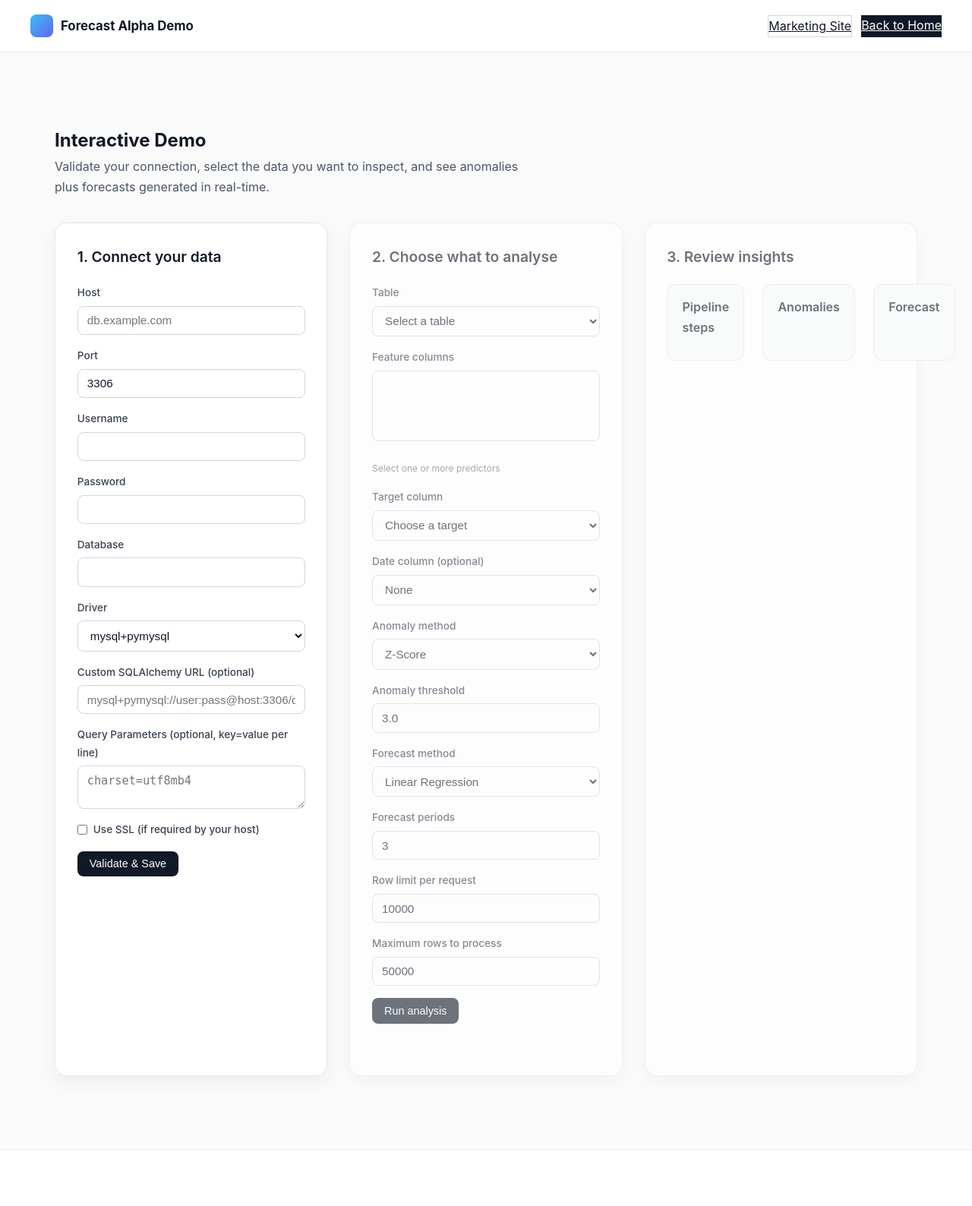
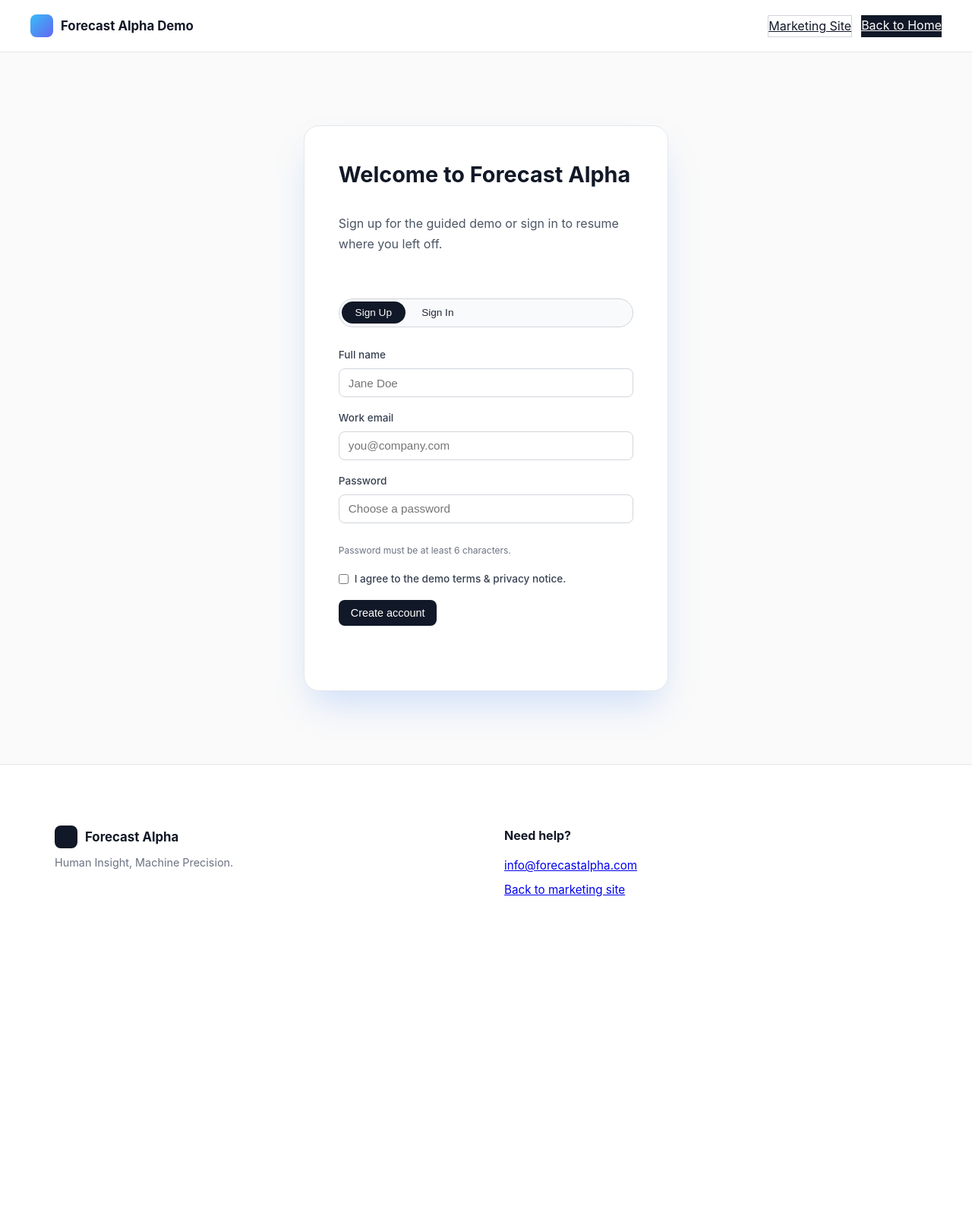
Before and after one commit to Hishamkhashman1/forecast-alpha, a Flask app: page /demo in a window 1280 px wide. Shown: the top 1588 px of the page at 76% size. After the commit the page ends 1181 px from the top, so only its background shows below. Run offline with Flask 3, Linux system fonts and the light colour scheme; lists and menus that the app fills with data are empty.

Commit message:
working on demo page, sign in sign up

```diff
--- a/backend/static/css/style.css
+++ b/backend/static/css/style.css
@@ -12,6 +12,87 @@
   color: #111827;
   line-height: 1.7;
   scroll-behavior: smooth;
+}
+
+body.demo-page {
+  background-color: #f8fafc;
+}
+
+.demo-main {
+  min-height: calc(100vh - 80px);
+}
+
+.auth-container {
+  display: flex;
+  justify-content: center;
+  align-items: center;
+  min-height: 70vh;
+}
+
+.auth-card {
+  background: #ffffff;
+  border: 1px solid #e5e7eb;
+  border-radius: 20px;
+  padding: 2.5rem 2.8rem;
+  max-width: 480px;
+  width: 100%;
+  box-shadow: 0 25px 50px -12px rgba(59, 130, 246, 0.25);
+  display: flex;
+  flex-direction: column;
+  gap: 1.6rem;
+}
+
+.auth-card h1 {
+  font-size: 1.8rem;
+  font-weight: 700;
+  color: #111827;
+}
+
+.auth-toggle {
+  display: inline-flex;
+  border: 1px solid #d1d5db;
+  border-radius: 999px;
+  padding: 0.2rem;
+  background: #f9fafb;
+  gap: 0.25rem;
+}
+
+.auth-toggle button {
+  border-radius: 999px;
+  font-size: 0.85rem;
+  padding: 0.45rem 1.1rem;
+}
+
+.auth-toggle button[aria-pressed="true"] {
+  background: #111827;
+  color: #f9fafb;
+  border: none;
+}
+
+.auth-toggle button[aria-pressed="false"] {
+  background: transparent;
+  color: #1f2937;
+  border: none;
+}
+
+.auth-toggle button[aria-pressed="false"]:hover {
+  background: rgba(15, 23, 42, 0.06);
+}
+
+.hidden {
+  display: none !important;
+}
+
+.portal-header {
+  display: flex;
+  justify-content: space-between;
+  align-items: flex-start;
+  margin-bottom: 2rem;
+}
+
+.portal-actions {
+  display: flex;
+  gap: 0.75rem;
 }
 
 /* === GLOBAL CONTAINER === */
--- a/backend/static/js/demo.js
+++ b/backend/static/js/demo.js
@@ -1,4 +1,5 @@
 const state = {
+  user: null,
   connectionId: null,
   tables: [],
 };
@@ -7,13 +8,13 @@
   if (!raw) return undefined;
   const options = {};
   const lines = raw.split(/\r?\n/);
-  lines.forEach((line) => {
+  for (const line of lines) {
     const trimmed = line.trim();
-    if (!trimmed) return;
+    if (!trimmed) continue;
     const [key, ...rest] = trimmed.split("=");
-    if (!key || rest.length === 0) return;
+    if (!key || rest.length === 0) continue;
     options[key.trim()] = rest.join("=").trim();
-  });
+  }
   return Object.keys(options).length ? options : undefined;
 }
 
@@ -94,23 +95,20 @@
     const timestamp = document.createElement("td");
     timestamp.textContent = anomaly.timestamp;
     const value = document.createElement("td");
-    value.textContent = anomaly.value != null ? anomaly.value.toFixed(2) : "-";
+    value.textContent = anomaly.value != null ? Number(anomaly.value).toFixed(2) : "-";
     const severity = document.createElement("td");
     const badge = document.createElement("span");
     badge.classList.add("badge", anomaly.severity || "medium");
     badge.textContent = anomaly.severity || "medium";
     severity.appendChild(badge);
     const score = document.createElement("td");
-    const z = anomaly.z_score;
-    const alt = anomaly.score;
-    if (typeof z === "number") {
-      score.textContent = z.toFixed(2);
-    } else if (typeof alt === "number") {
-      score.textContent = alt.toFixed(3);
+    if (typeof anomaly.z_score === "number") {
+      score.textContent = anomaly.z_score.toFixed(2);
+    } else if (typeof anomaly.score === "number") {
+      score.textContent = anomaly.score.toFixed(3);
     } else {
       score.textContent = "-";
     }
-
     row.append(timestamp, value, severity, score);
     body.appendChild(row);
   });
@@ -136,7 +134,7 @@
     const dateCell = document.createElement("td");
     dateCell.textContent = point.date;
     const predictionCell = document.createElement("td");
-    predictionCell.textContent = point.prediction != null ? point.prediction.toFixed(2) : "-";
+    predictionCell.textContent = point.prediction != null ? Number(point.prediction).toFixed(2) : "-";
     row.append(dateCell, predictionCell);
     body.appendChild(row);
   });
@@ -156,36 +154,19 @@
   return data;
 }
 
-function enableDemoScroll() {
-  const launchButton = document.getElementById("launch-demo");
-  const scrollButtons = document.querySelectorAll("[data-scroll]");
-  const scrollToTarget = (target) => {
-    if (!target) return;
-    const section = document.querySelector(target);
-    if (section) {
-      section.scrollIntoView({ behavior: "smooth" });
-    }
-  };
-  if (launchButton) {
-    launchButton.addEventListener("click", (event) => {
-      event.preventDefault();
-      scrollToTarget("#demo");
-    });
-  }
-  scrollButtons.forEach((button) => {
-    button.addEventListener("click", (event) => {
-      const selector = button.getAttribute("data-scroll");
-      if (selector) {
-        event.preventDefault();
-        scrollToTarget(selector);
-      }
-    });
-  });
-}
+function hookForms() {
+  const authSection = document.getElementById("auth-section");
+  const portalSection = document.getElementById("portal-section");
+  const welcomeCopy = document.getElementById("welcome-copy");
+  const resetButton = document.getElementById("reset-demo");
+  const authForm = document.getElementById("auth-form");
+  const authStatus = document.getElementById("auth-status");
+  const showSignup = document.getElementById("show-signup");
+  const showSignin = document.getElementById("show-signin");
 
-function hookForms() {
   const connectForm = document.getElementById("connect-form");
   const connectStatus = document.getElementById("connect-status");
+  const connectStep = document.getElementById("connect-step");
   const tableStep = document.getElementById("table-step");
   const analysisForm = document.getElementById("analysis-setup-form");
   const analysisStatus = document.getElementById("analysis-status");
@@ -201,22 +182,141 @@
   const pipelineList = document.getElementById("pipeline-steps");
   const analyzeButton = document.getElementById("analyze-button");
 
+  const toggleAuthMode = (mode) => {
+    const isSignup = mode === "signup";
+    if (authForm) {
+      authForm.dataset.mode = mode;
+    }
+    if (showSignup && showSignin) {
+      showSignup.setAttribute("aria-pressed", isSignup ? "true" : "false");
+      showSignin.setAttribute("aria-pressed", isSignup ? "false" : "true");
+    }
+    if (authForm) {
+      authForm.querySelectorAll("[data-signup-only]").forEach((el) => {
+        el.classList.toggle("hidden", !isSignup);
+        const input = el.querySelector("input");
+        if (input) {
+          input.required = isSignup;
+          if (!isSignup) {
+            if (input.type === "checkbox") {
+              input.checked = false;
+            } else {
+              input.value = "";
+            }
+          }
+        }
+      });
+      const submit = document.getElementById("auth-submit");
+      if (submit) {
+        submit.textContent = isSignup ? "Create account" : "Sign in";
+      }
+    }
+  };
+
+  if (showSignup && showSignin) {
+    showSignup.addEventListener("click", () => toggleAuthMode("signup"));
+    showSignin.addEventListener("click", () => toggleAuthMode("signin"));
+  }
+
+  if (authForm) {
+    authForm.addEventListener("submit", (event) => {
+      event.preventDefault();
+      const formData = new FormData(authForm);
+      const mode = authForm.dataset.mode || "signup";
+      const email = formData.get("email")?.toString().trim();
+      const password = formData.get("password")?.toString();
+      const name = mode === "signup" ? formData.get("name")?.toString().trim() : undefined;
+
+      const emailPattern = /[^@\s]+@[^@\s]+\.[^@\s]+/;
+      if (!email || !emailPattern.test(email)) {
+        setStatus(authStatus, "Enter a valid email address.", "error");
+        return;
+      }
+
+      if (!password || password.length < 6) {
+        setStatus(authStatus, "Password must be at least 6 characters.", "error");
+        return;
+      }
+
+      if (mode === "signup") {
+        const consent = document.getElementById("auth-consent");
+        if (consent && !consent.checked) {
+          setStatus(authStatus, "Please accept the terms to continue.", "error");
+          return;
+        }
+        if (!name) {
+          setStatus(authStatus, "Tell us your name so we can personalise the demo.", "error");
+          return;
+        }
+      }
+
+      state.user = {
+        name: name || email.split("@")[0],
+        email,
+        mode,
+      };
+      setStatus(authStatus, mode === "signup" ? "Account created for this session." : "Signed in for demo.", "success");
+      if (welcomeCopy) {
+        welcomeCopy.textContent = `Welcome, ${state.user.name}! Let’s connect to your data and surface insights.`;
+      }
+      if (authSection && portalSection) {
+        authSection.classList.add("hidden");
+        portalSection.classList.remove("hidden");
+      }
+      toggleStep(connectStep, true);
+      toggleStep(tableStep, false);
+      toggleStep(resultStep, false);
+      setStatus(connectStatus, "Ready when you are—enter your database credentials.");
+    });
+  }
+
+  if (resetButton) {
+    resetButton.addEventListener("click", () => {
+      state.user = null;
+      state.connectionId = null;
+      state.tables = [];
+      if (authForm) {
+        authForm.reset();
+        toggleAuthMode("signup");
+      }
+      setStatus(authStatus, "", "info");
+      if (authSection && portalSection) {
+        authSection.classList.remove("hidden");
+        portalSection.classList.add("hidden");
+      }
+      toggleStep(connectStep, false);
+      toggleStep(tableStep, false);
+      toggleStep(resultStep, false);
+      setStatus(connectStatus, "");
+      setStatus(analysisStatus, "");
+      renderPipelineSteps(pipelineList, []);
+      renderAnomalies(anomaliesTable, anomaliesEmpty, []);
+      renderForecast(forecastTable, forecastEmpty, []);
+    });
+  }
+
   if (connectForm) {
     connectForm.addEventListener("submit", async (event) => {
       event.preventDefault();
+      if (!state.user) {
+        setStatus(connectStatus, "Please sign up or sign in to continue.", "error");
+        toggleStep(connectStep, false);
+        return;
+      }
+
       setStatus(connectStatus, "Validating credentials…");
 
       const formData = new FormData(connectForm);
       const payload = {
-        host: formData.get("host")?.trim(),
+        host: formData.get("host")?.toString().trim(),
         port: Number(formData.get("port")) || 3306,
-        username: formData.get("username")?.trim(),
-        password: formData.get("password") || "",
-        database: formData.get("database")?.trim(),
-        driver: formData.get("driver") || "mysql+pymysql",
+        username: formData.get("username")?.toString().trim(),
+        password: formData.get("password")?.toString() || "",
+        database: formData.get("database")?.toString().trim(),
+        driver: formData.get("driver")?.toString() || "mysql+pymysql",
         ssl: formData.get("ssl") === "on",
-        engine_url: formData.get("engine_url")?.trim() || undefined,
-        options: parseOptions(formData.get("options")),
+        engine_url: formData.get("engine_url")?.toString().trim() || undefined,
+        options: parseOptions(formData.get("options")?.toString() || ""),
       };
 
       try {
@@ -227,12 +327,20 @@
         });
         state.connectionId = data.connection_id;
         setStatus(connectStatus, "Connection saved. Tables loading…", "success");
-        await loadTables(tableSelect, featureSelect, targetSelect, dateSelect, tableStep, analysisStatus);
+        await loadTables(
+          tableSelect,
+          featureSelect,
+          targetSelect,
+          dateSelect,
+          tableStep,
+          analysisStatus
+        );
       } catch (error) {
         console.error(error);
         setStatus(connectStatus, error.message || "Unable to connect", "error");
         state.connectionId = null;
         toggleStep(tableStep, false);
+        toggleStep(resultStep, false);
       }
     });
   }
@@ -316,10 +424,14 @@
   try {
     const data = await fetchJson(`/api/tables?connection_id=${encodeURIComponent(state.connectionId)}`);
     state.tables = data.tables || [];
-    const hasTables = state.tables.length > 0;
-    if (!hasTables) {
-      setStatus(document.getElementById("connect-status"), "Connection succeeded but no tables were returned.", "error");
+    if (state.tables.length === 0) {
+      setStatus(
+        document.getElementById("connect-status"),
+        "Connection succeeded but no tables were returned.",
+        "error"
+      );
       toggleStep(tableStep, false);
+      toggleStep(document.getElementById("result-step"), false);
       return;
     }
     populateSelect(tableSelect, state.tables.map((item) => item.name), { emptyLabel: "Select a table" });
@@ -327,13 +439,16 @@
     populateSelect(targetSelect, [], { emptyLabel: "Choose a target" });
     populateSelect(dateSelect, [""], { emptyLabel: "None" });
     toggleStep(tableStep, true);
-    if (analysisStatus) {
-      setStatus(analysisStatus, "Choose a table and configure your analysis.");
-    }
+    setStatus(analysisStatus, "Choose a table and configure your analysis.");
   } catch (error) {
     console.error(error);
-    setStatus(document.getElementById("connect-status"), error.message || "Unable to fetch tables.", "error");
+    setStatus(
+      document.getElementById("connect-status"),
+      error.message || "Unable to fetch tables.",
+      "error"
+    );
     toggleStep(tableStep, false);
+    toggleStep(document.getElementById("result-step"), false);
   }
 }
 
--- a/backend/templates/demo.html
+++ b/backend/templates/demo.html
@@ -20,13 +20,59 @@
     </div>
   </header>
 
-  <main>
-    <section class="section demo-section light-bg">
+  <main class="demo-main">
+    <section class="section demo-section light-bg" id="auth-section">
+      <div class="container auth-container">
+        <div class="auth-card">
+          <h1>Welcome to Forecast Alpha</h1>
+          <p class="demo-subtitle">Sign up for the guided demo or sign in to resume where you left off.</p>
+          <div class="auth-toggle">
+            <button class="btn-dark" id="show-signup" aria-pressed="true">Sign Up</button>
+            <button class="btn-outline" id="show-signin" aria-pressed="false">Sign In</button>
+          </div>
+          <form id="auth-form" class="form-grid" data-mode="signup">
+            <div class="form-row" data-signup-only>
+              <label for="auth-name">Full name
+                <input type="text" id="auth-name" name="name" placeholder="Jane Doe" required />
+              </label>
+            </div>
+            <div class="form-row">
+              <label for="auth-email">Work email
+                <input type="email" id="auth-email" name="email" placeholder="you@company.com" required />
+              </label>
+            </div>
+            <div class="form-row">
+              <label for="auth-password">Password
+                <input type="password" id="auth-password" name="password" placeholder="Choose a password" required />
+              </label>
+              <small>Password must be at least 6 characters.</small>
+            </div>
+            <div class="form-row" data-signup-only>
+              <label class="checkbox">
+                <input type="checkbox" id="auth-consent" required />
+                <span>I agree to the demo terms &amp; privacy notice.</span>
+              </label>
+            </div>
+            <div class="form-actions">
+              <button type="submit" class="btn-dark" id="auth-submit">Create account</button>
+            </div>
+          </form>
+          <p id="auth-status" class="status"></p>
+        </div>
+      </div>
+    </section>
+
+    <section class="section demo-section light-bg hidden" id="portal-section">
       <div class="container">
-        <h1>Interactive Demo</h1>
-        <p class="demo-subtitle">
-          Validate your connection, select the data you want to inspect, and see anomalies plus forecasts generated in real-time.
-        </p>
+        <header class="portal-header">
+          <div>
+            <h1>Demo Workspace</h1>
+            <p class="demo-subtitle" id="welcome-copy">Let’s connect to your data and surface anomalies in minutes.</p>
+          </div>
+          <div class="portal-actions">
+            <button class="btn-outline" id="reset-demo">Restart demo</button>
+          </div>
+        </header>
         <div class="demo-grid">
           <div class="step-card" id="connect-step">
             <h3>1. Connect your data</h3>
```
Also changed, not shown: README.md.
